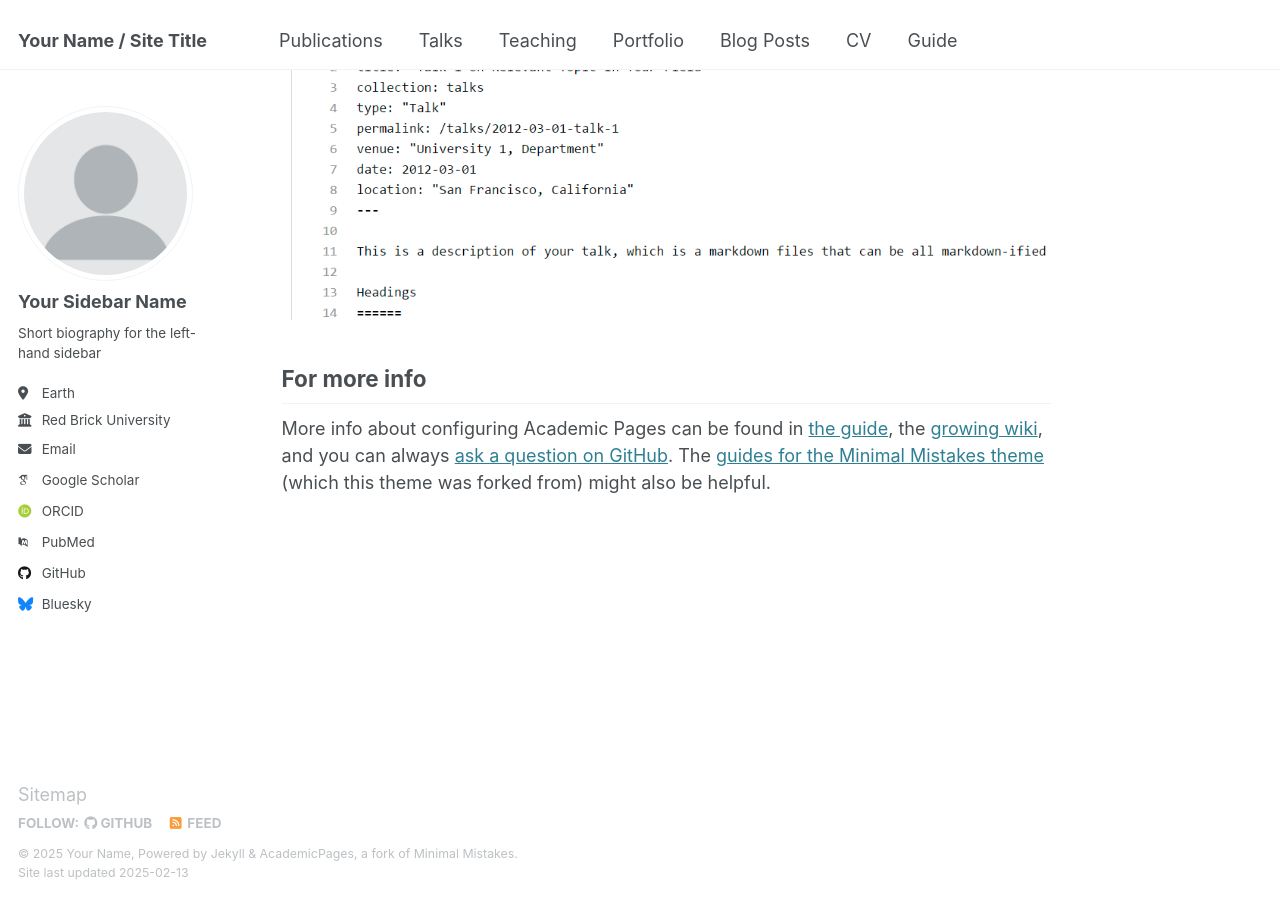
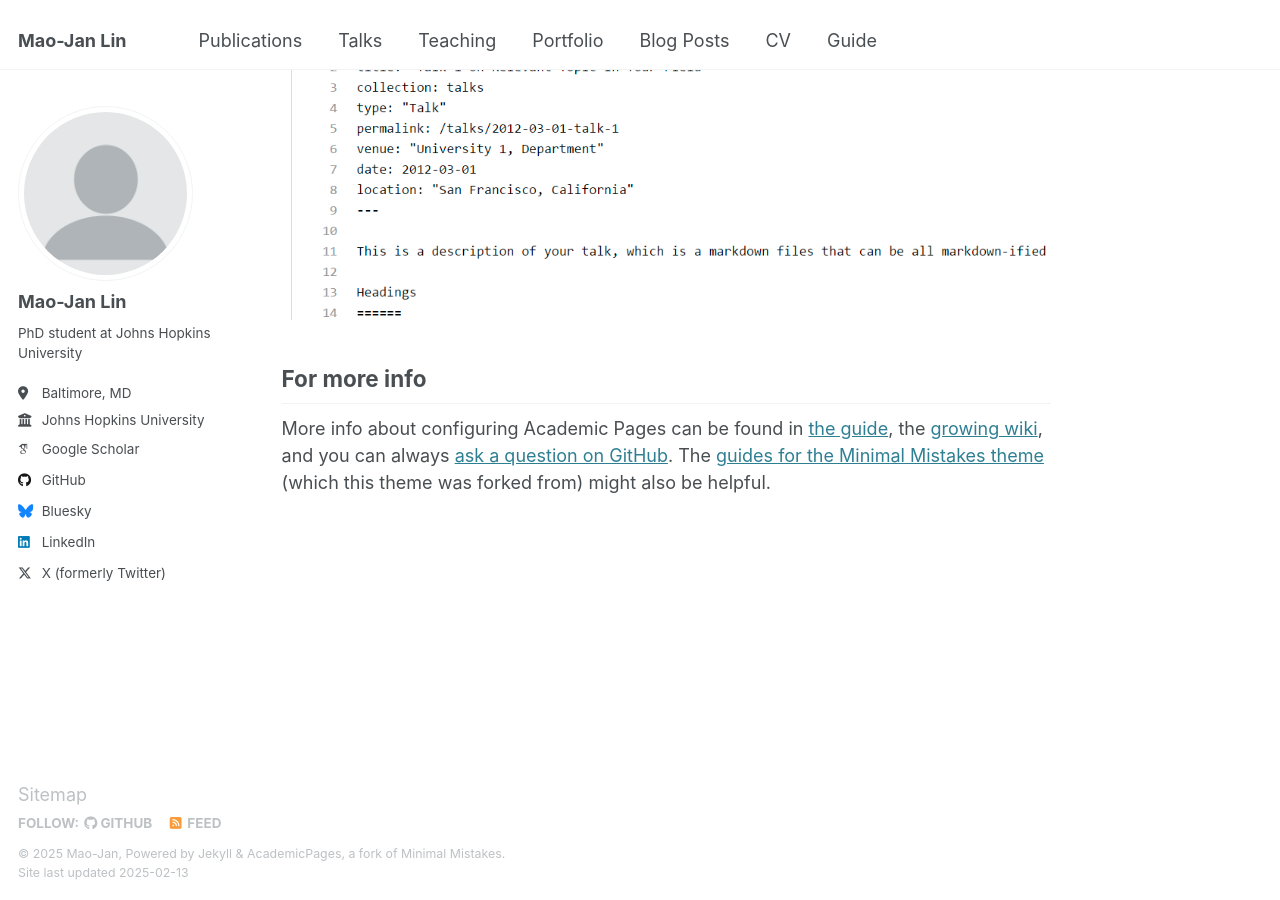
Before and after one commit to maojanlin/maojanlin.github.io, a Jekyll site: the page built from _pages/about.md, in a window 1280 px wide and 900 px high, scrolled down 2642 px. Built offline with Jekyll 4.4.1, drawn with Linux system fonts in a browser that asks for light colours; some web fonts are replaced.

Commit message:
first few editting

```diff
--- a/_config.yml
+++ b/_config.yml
@@ -9,11 +9,11 @@
 # Basic Site Settings
 locale                   : "en-US"
 site_theme               : "default"
-title                    : "Your Name / Site Title"
+title                    : "Mao-Jan Lin"
 title_separator          : "-"
-name                     : &name "Your Name"
+name                     : &name "Mao-Jan"
 description              : &description "personal description"
-url                      : https://academicpages.github.io # the base hostname & protocol for your site e.g. "https://[your GitHub username].github.io"
+url                      : https://maojanlin.github.io # the base hostname & protocol for your site e.g. "https://[your GitHub username].github.io"
 baseurl                  : "" # the subpath of your site, e.g. "/blog"
 repository               : "academicpages/academicpages.github.io"
 
@@ -23,21 +23,21 @@ repository               : "academicpages/academicpages.github.io"
 author:
   # Biographic information
   avatar           : "profile.png"
-  name             : "Your Sidebar Name"
+  name             : "Mao-Jan Lin"
   pronouns         : # example: "she/her"
-  bio              : "Short biography for the left-hand sidebar"
-  location         : "Earth"
-  employer         : "Red Brick University"
+  bio              : "PhD student at Johns Hopkins University"
+  location         : "Baltimore, MD"
+  employer         : "Johns Hopkins University"
   uri              : # URL
-  email            : "none@example.org"
+  #email            : "none@example.org"
 
   # Academic websites
   arxiv            : # URL - Update with the correct link to your profile
-  googlescholar    : "https://scholar.google.com/citations?user=PS_CX0AAAAAJ"
+  googlescholar    : "https://scholar.google.com/citations?user=L_EVYB8AAAAJ&hl=zh-TW"
   impactstory      : # URL
-  orcid            : "http://orcid.org/yourorcidurl"
+      #orcid            : "http://orcid.org/yourorcidurl"
   semantic         : # URL
-  pubmed           : "https://www.ncbi.nlm.nih.gov/pubmed/?term=john+snow"
+      #pubmed           : "https://www.ncbi.nlm.nih.gov/pubmed/?term=john+snow"
   researchgate     : # URL
   scopus           : # URL
 
@@ -45,12 +45,12 @@ author:
   bitbucket        : # Username - Update with your username on the site
   codepen          : # Username
   dribbble         : # Username
-  github           : "academicpages"
+  github           : "maojanlin"
   kaggle           : # Username
   stackoverflow    : # User number or user number and name (i.e., use "1" or "1/jeff-atwood")
 
   # Social media
-  bluesky          : "bsky.app" # Replace this with you Bluesky username
+  bluesky          : "maojanlin.bsky.app" # Replace this with you Bluesky username
   facebook         : # Username
   flickr           : # Username
   foursquare       : # Username
@@ -59,7 +59,7 @@ author:
   keybase          : # Username
   instagram        : # Username
   lastfm           : # Username
-  linkedin         : # Username
+  linkedin         : "https://www.linkedin.com/in/mao-jan-lin-959734138/" # Username
   mastodon         : # URL
   medium           : # URL
   pinterest        : # Username
@@ -67,7 +67,7 @@ author:
   steam            : # Username
   telegram         : # URL
   tumblr           : # Username
-  twitter          : # Username for X / Twitter
+  twitter          : "@MaoJanLin" # Username for X / Twitter
   vine             : # Username
   weibo            : # Username
   wikipedia        : # Username
```
